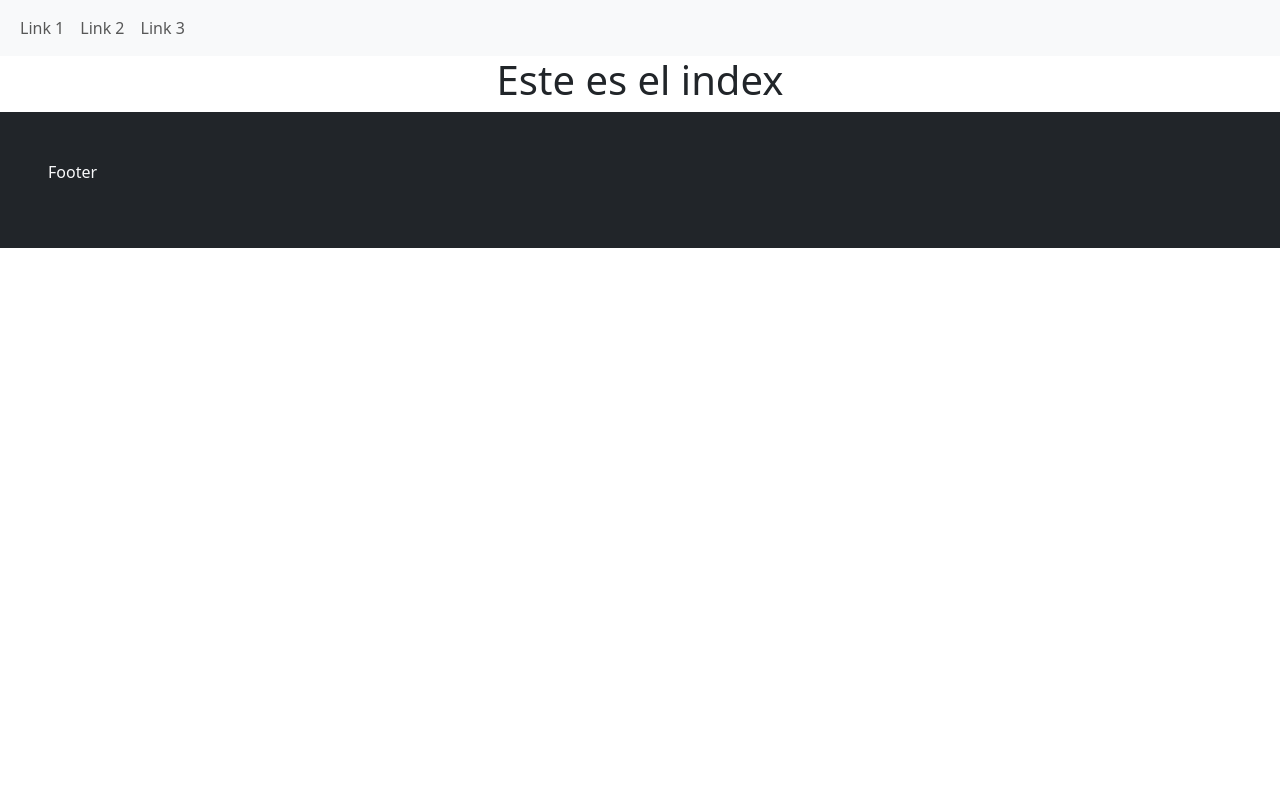
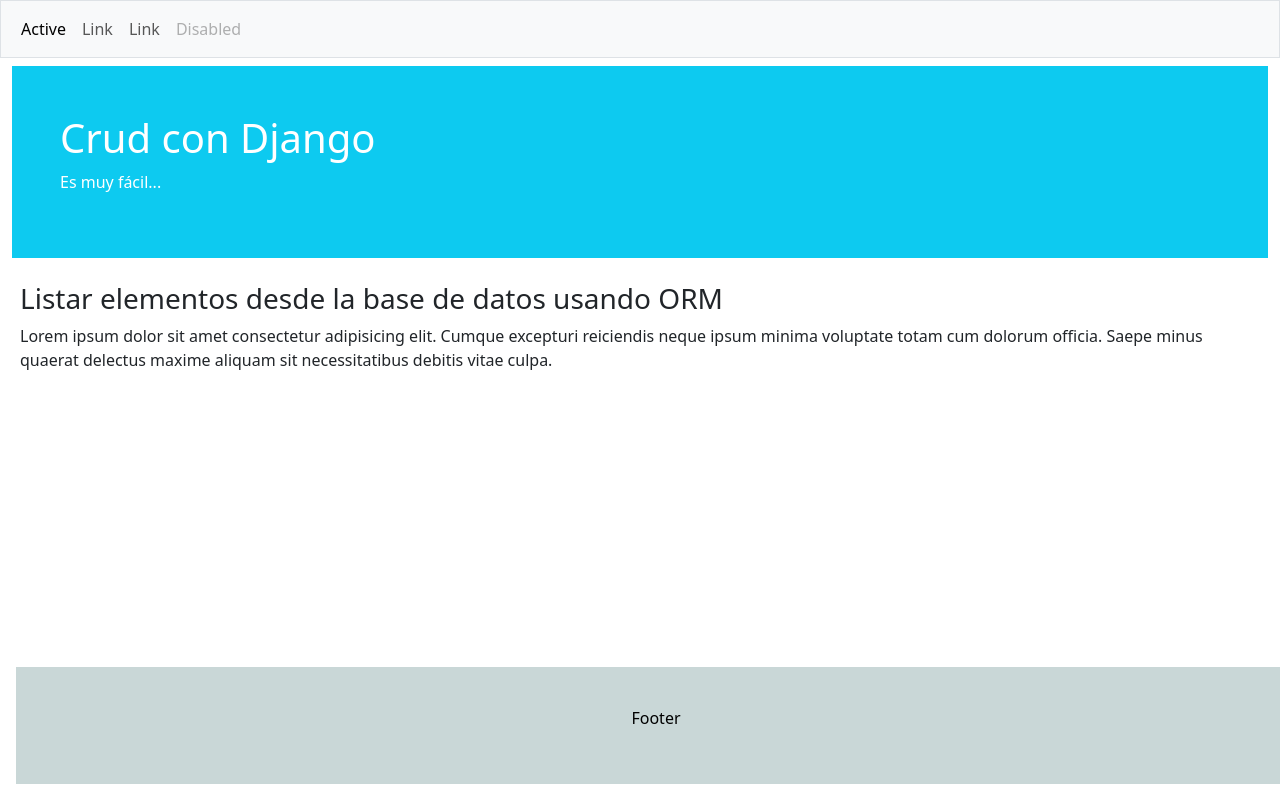
Before and after one commit to profealejandroduoc/crud_S4_20204, a Django app: page / in a window 1280 px wide. Run offline with Django 5.2, Linux system fonts and the light colour scheme.

Commit message:
Ready to crud

```diff
--- a/crud/static/crud/css/estilo.css
+++ b/crud/static/crud/css/estilo.css
@@ -1,3 +1,15 @@
 .centrar{
     text-align: center;
 }
+
+
+.footer {
+  position: fixed;
+  padding: 3%;
+  left: 0;
+  bottom: 0;
+  width: 100%;
+  background-color: rgb(201, 215, 215);
+  color: black;
+  text-align: center;
+}
--- a/crud/templates/crud/base.html
+++ b/crud/templates/crud/base.html
@@ -11,35 +11,39 @@
 
   <!-- Latest compiled JavaScript -->
   <script src="https://cdn.jsdelivr.net/npm/bootstrap@5.3.3/dist/js/bootstrap.bundle.min.js"></script>
+
+  <link rel="stylesheet" href="{% static "crud/css/estilo.css" %}">
 </head>
 
 <body>
-    <nav class="navbar navbar-expand-sm bg-light">
-
+  <nav class="navbar navbar-expand-sm bg-light navbar-light border">
     <div class="container-fluid">
-          <!-- Links -->
       <ul class="navbar-nav">
         <li class="nav-item">
-              <a class="nav-link" href="#">Link 1</a>
+          <a class="nav-link active" href="#">Active</a>
         </li>
        <li class="nav-item">
-              <a class="nav-link" href="#">Link 2</a>
+          <a class="nav-link" href="#">Link</a>
         </li>
         <li class="nav-item">
-              <a class="nav-link" href="#">Link 3</a>
+          <a class="nav-link" href="#">Link</a>
+        </li>
+        <li class="nav-item">
+          <a class="nav-link disabled" href="#">Disabled</a>
         </li>
       </ul>
     </div>
-
   </nav>
   {% block contenido %}
 
 
   {% endblock contenido %}
 
-<div class="bg-dark text-light p-5">
+
+    <div class="footer m-3">
       <p>Footer</p>
     </div>
+
 </body>
 
 </html>
--- a/crud/templates/crud/index.html
+++ b/crud/templates/crud/index.html
@@ -1,14 +1,21 @@
 {% extends "crud/base.html" %}
-
+{% load static %}
 
 
 {% block contenido %}
 
-
-    <div>
-        <h1 style=" text-align: center;">Este es el index</h1>
+<div class="container-fluid">
+    <div class=" p-5 mt-2 bg-info text-white ">
+        <h1>Crud con Django</h1>
+        <p>Es muy fácil...</p>
+    </div>
+    <div class="mt-4 bg-muted px-2">
+        <h3>Listar elementos desde la base de datos usando ORM</h3>
+        <p>Lorem ipsum dolor sit amet consectetur adipisicing elit. Cumque excepturi reiciendis neque ipsum minima
+            voluptate totam cum dolorum officia. Saepe minus quaerat delectus maxime aliquam sit necessitatibus debitis
+            vitae culpa.</p>
     </div>
 
-
+</div>
 
 {% endblock contenido %}
```
Also changed, not shown: db.sqlite3. Lines whose indentation alone changed are shown as unchanged.
